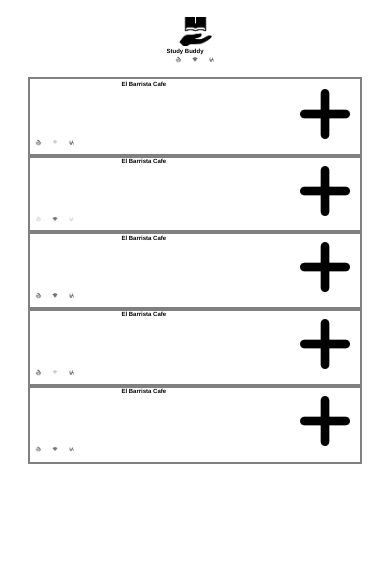
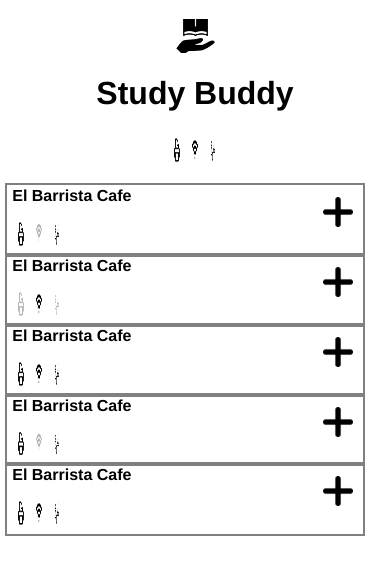
Before and after one commit to agiledev-students-fall2022/final-project-team-study-buddy, a React (Create React App) app in the folder front-end/: page /results in a window 390 px wide. Shown: the top 574 px of the page. Built offline with nearby package versions, Linux system fonts and the light colour scheme.

Commit message:
Add results filter toggle and flexible styling for mobile view

```diff
--- a/front-end/src/Results/Header/Header.css
+++ b/front-end/src/Results/Header/Header.css
@@ -2,6 +2,11 @@
   display: block;
   padding-top: 5%;
   padding-bottom: 5%;
+  width: 100vw;
+}
+
+.header_wrapper h1 {
+  all: revert;
 }
 
 #header-logo {
@@ -23,4 +28,5 @@
   margin: 0 5px;
   width: 3%;
   height: 3%;
+  cursor: pointer;
 }
--- a/front-end/src/Results/Header/header.js
+++ b/front-end/src/Results/Header/header.js
@@ -1,23 +1,35 @@
 import React from "react";
 import "./Header.css";
+import logo from "../../images/logo.png";
 import studyLogo from "../../images/studyActive.png";
-import logo from "../../images/logo.png";
 import printerLogo from "../../images/printerActive.png";
 import wifiLogo from "../../images/wifiActive.png";
+import studyLogoInactive from "../../images/studyInactive.png";
+import printerLogoInactive from "../../images/printerInactive.png";
+import wifiLogoInactive from "../../images/wifiInactive.png";
 
-function Header() {
+function Header(props) {
   return (
-    <div>
-      <div className="header_wrapper">
-        <img src={logo} id="header-logo"></img>
+    <div className="header_wrapper">
+      <img src={logo} id="header-logo"></img>
 
-        {/* test next to map */}
-        <h1> Study Buddy </h1>
-        <div id="header-logos">
-          <img src={printerLogo} id="filter-logo"></img>
-          <img src={wifiLogo} id="filter-logo"></img>
-          <img src={studyLogo} id="filter-logo"></img>
-        </div>
+      <h1> Study Buddy </h1>
+      <div id="header-logos">
+        <img
+          src={props.printer ? printerLogo : printerLogoInactive}
+          onClick={() => props.setPrinter()}
+          id="filter-logo"
+        ></img>
+        <img
+          src={props.wifi ? wifiLogo : wifiLogoInactive}
+          id="filter-logo"
+          onClick={() => props.setWifi()}
+        ></img>
+        <img
+          src={props.study ? studyLogo : studyLogoInactive}
+          id="filter-logo"
+          onClick={() => props.setStudy()}
+        ></img>
       </div>
     </div>
   );
--- a/front-end/src/Results/Results.css
+++ b/front-end/src/Results/Results.css
@@ -1,7 +1,14 @@
 .container {
-    display: grid;
-    grid-template-columns: 1fr 1fr;
-    grid-gap: 20px;
+  all: revert;
+  width: 100vw !important;
+  /* display: grid; */
+  /* grid-template-columns: 1fr 1fr;
+  grid-gap: 20px; */
+  width: 100vw;
+}
+
+.container div {
+  width: 100vw;
 }
 
 .map {
@@ -12,7 +19,7 @@
   padding-top: 90px;
 }
 
-.map iframe{
+.map iframe {
   padding-top: 150px;
   padding-left: 150px;
   position: absolute;
@@ -26,3 +33,14 @@
   padding-top: 130px;
   width: 50%;
 }
+
+.result-name {
+  font-weight: bold;
+}
+
+.result-shower {
+  width: 100%;
+  display: flex;
+  align-items: center;
+  justify-content: center;
+}
--- a/front-end/src/Results/Results.js
+++ b/front-end/src/Results/Results.js
@@ -1,39 +1,54 @@
-import React from "react";
+import React, { useEffect, useState } from "react";
 import "./Results.css";
 import Header from "./Header/header";
 import Result from "./listComponent";
 
 function Results() {
+  const [printer, setPrinter] = useState(true);
+  const [wifi, setWifi] = useState(true);
+  const [study, setStudy] = useState(true);
+
+  useEffect(() => {
+    setPrinter(true);
+    setWifi(true);
+    setStudy(true);
+  }, []);
+
   const resultShower = () => {
-    console.log(testResults);
+    let status = false;
     return testResults.map((result) => {
-      <Result
-        name={result.name}
-        address={result.address}
-        description={result.description}
-        printer={result.printer}
-        wifi={result.wifi}
-        study={result.study}
-      />;
-    });
-  };
-
-  return (
-    <div>
-      <Header />
-      {resultShower()}
-      {testResults.map((result) => {
+      status =
+        (printer && result.printer) ||
+        (wifi && result.wifi) ||
+        (study && result.study);
+      if (status) {
         return (
           <Result
             name={result.name}
+            description={result.description}
             address={result.address}
-            description={result.description}
             printer={result.printer}
             wifi={result.wifi}
             study={result.study}
           />
         );
-      })}
+      } else {
+        return null;
+      }
+    });
+  };
+
+  return (
+    <div id="container">
+      <Header
+        printer={printer}
+        wifi={wifi}
+        study={study}
+        setPrinter={() => setPrinter(!printer)}
+        setWifi={() => setWifi(!wifi)}
+        setStudy={() => setStudy(!study)}
+      />
+      <div id="result-shower">{resultShower()}</div>
     </div>
   );
 }
@@ -53,8 +68,7 @@ const testResults = [
   {
     name: "El Barrista Cafe",
     address: "1121 ur mom blvd, New York, NY 10029",
-    description:
-      "Lorem ipsum dolor sit amet, consectetur adipiscing elit, sed do eiusmod tempor incididunt ut labore et dolore dolore Lorem ipsum dolor sit amet, consectetur adipiscing elit, sed do eiusmod tempor incididunt ut labore et dolore dolore",
+    description: "Lorem ipsum dolor ",
     printer: 0,
     wifi: 1,
     study: 0,
--- a/front-end/src/Results/listComponent.css
+++ b/front-end/src/Results/listComponent.css
@@ -4,7 +4,13 @@
   outline-color: gray;
   outline-width: 2px;
   text-align: left;
-  padding-bottom: 10px;
+  padding-bottom: 4px;
+  text-align: left;
+  padding-left: 5px;
+  /* margin-left: 5px;
+  margin-right: 5px; */
+  width: 90vw;
+  margin: auto;
 }
 
 #results-logos {
@@ -16,14 +22,21 @@
 
 #filter-logo {
   display: block;
-  margin: 0 5px;
-  width: 2%;
-  height: 2%;
+  width: 2vw;
+  height: 4vh;
 }
 
 #result-name {
+  padding-top: 2px;
   display: grid;
   grid-template-columns: 3fr 1fr;
+  /* cursor: pointer; */
+}
+
+#result-name b {
+  text-align: left;
+  font-size: 1em;
+  cursor: pointer;
 }
 
 #results-toggle-wrapper {
@@ -31,19 +44,21 @@
   flex-direction: row;
   align-items: right;
   justify-content: right;
-  height: 100%;
+  height: 30px;
 }
 
 #results-toggle-plus {
   margin-right: 10px;
   margin-top: 10px;
-  width: 50px;
-  height: 50px;
+  width: 30px;
+  height: 30px;
+  cursor: pointer;
 }
 
 #results-toggle-minus {
   margin-right: 10px;
-  margin-top: 30px;
-  width: 50px;
-  height: 10px;
+  margin-top: 20px;
+  width: 30px;
+  height: 7px;
+  cursor: pointer;
 }
--- a/front-end/src/Results/listComponent.js
+++ b/front-end/src/Results/listComponent.js
@@ -19,8 +19,6 @@ function ListComponent(props) {
   const [focus, setFocus] = useState(0);
 
   useEffect(() => {
-    console.log(props);
-    console.log("fwerfew");
     setName(props.name);
     setDescription(props.description);
     setAddress(props.address);
@@ -32,8 +30,8 @@ function ListComponent(props) {
   return (
     <div id="Result">
       <div id="result-name">
-        <h1>{name}</h1>
-        <div id="results-toggle-wrapper" onClick={() => setFocus(!focus)}>
+        <b onClick={() => alert("reroute to location detailed page")}>{name}</b>
+        <div id="results-toggle-wrapper">
           {focus == 0 ? (
             <img
               src={plus}
@@ -49,7 +47,10 @@ function ListComponent(props) {
           )}
         </div>
       </div>
-      <div id="results-logos">
+      <div
+        id="results-logos"
+        onClick={() => alert("reroute to location detailed page")}
+      >
         {printer == 0 ? (
           <img src={printerLogoBlur} id="filter-logo"></img>
         ) : (
```
Lines whose indentation alone changed are shown as unchanged.
